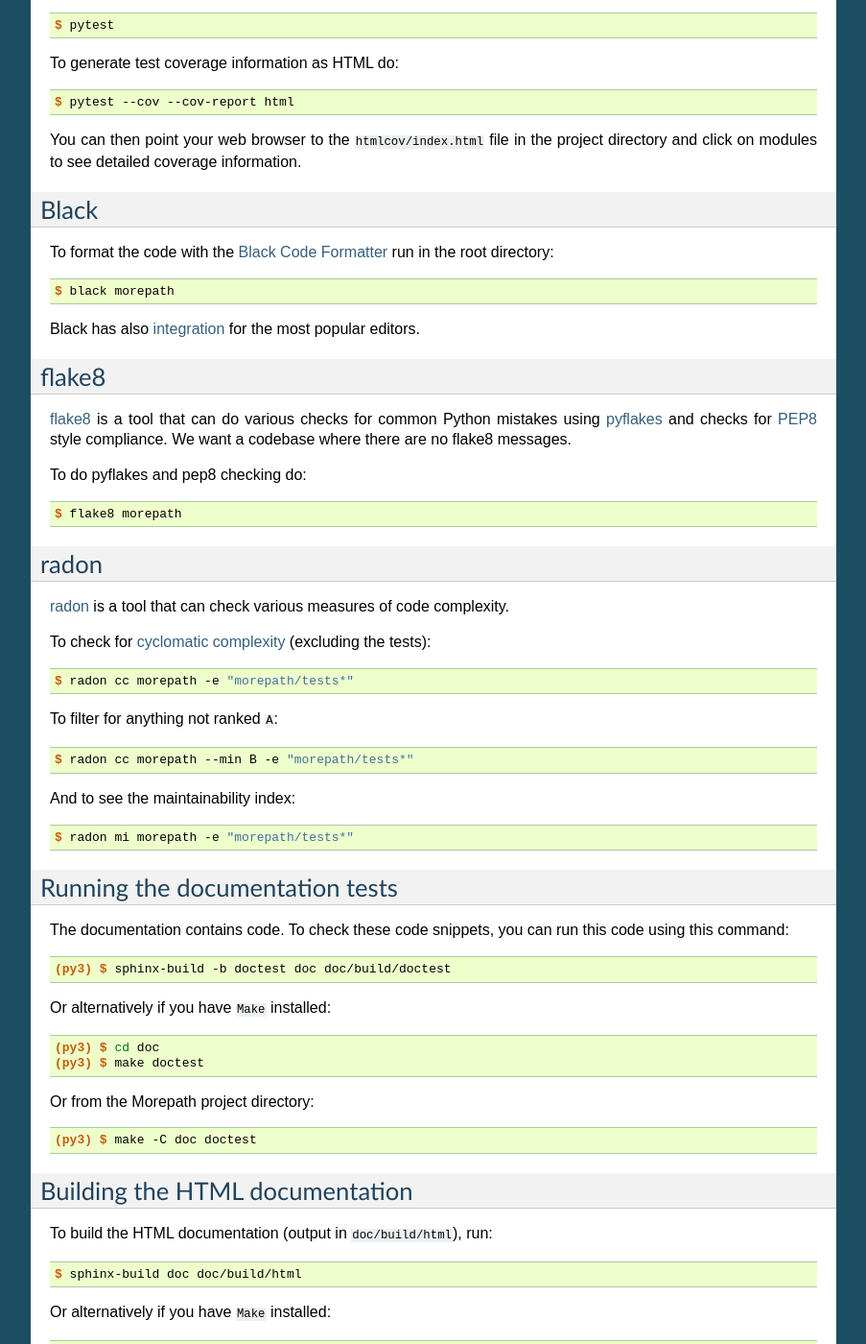
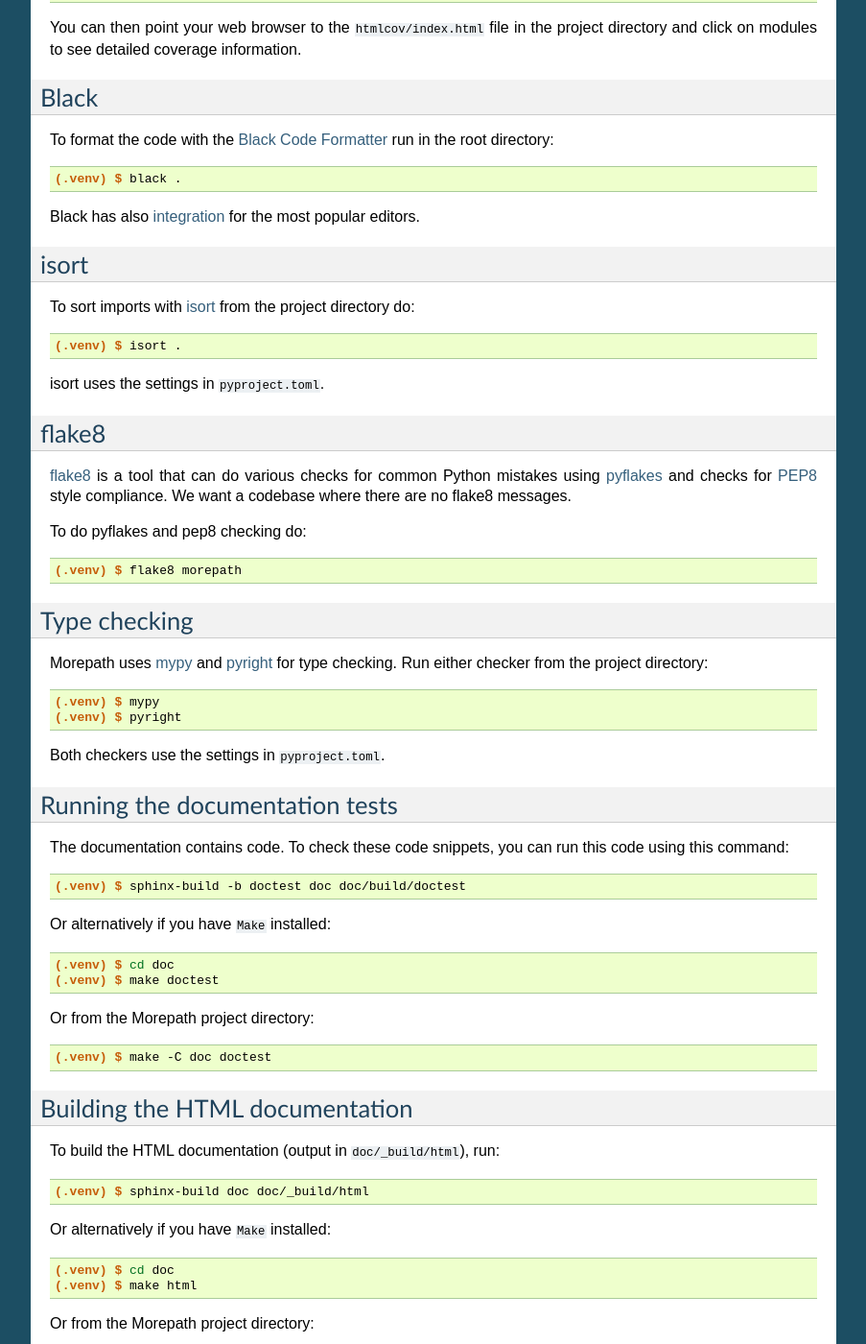
Before and after one commit to morepath/morepath, a Sphinx documentation site: the page built from doc/developing.rst, in a window 1280 px wide and 1400 px high, scrolled down 1247 px. Shown: the whole window at 96% size, without its empty margins (198-1101 px from the left). Built offline with Sphinx 7.4.7, drawn with Linux system fonts in a browser that asks for light colours; some of the changed text lies outside the part shown.

Commit message:
docs: update docs and adjust sphinx and readthedocs configuration

```diff
--- a/doc/conf.py
+++ b/doc/conf.py
@@ -26,9 +26,9 @@
 # Add any Sphinx extension module names here, as strings. They can be extensions
 # coming with Sphinx (named 'sphinx.ext.*') or your custom ones.
 extensions = [
+    "sphinx.ext.doctest",
     "sphinx.ext.autodoc",
     "sphinx.ext.intersphinx",
-    "sphinx.ext.doctest",
     "dectate.sphinxext",
 ]
 
@@ -41,9 +41,10 @@
     "reg": ("https://reg.readthedocs.io/en/latest", None),
     "importscan": ("https://importscan.readthedocs.io/en/latest", None),
     "dectate": ("https://dectate.readthedocs.io/en/latest", None),
-    "webob": ("https://docs.pylonsproject.org/projects/webob/en/stable", None),
+    "webob": ("https://docs.pylonsproject.org/projects/webob/en/latest", None),
     "bowerstatic": ("https://bowerstatic.readthedocs.io/en/latest", None),
     "webtest": ("https://webtest.readthedocs.io/en/latest", None),
+    "python": ("https://docs.python.org/3/", None),
 }
 
 # Add any paths that contain templates here, relative to this directory.
@@ -61,6 +62,7 @@
 # General information about the project.
 project = "Morepath"
 copyright = "2013-2016, Morepath developers"
+author = "Morepath developers"
 
 # The version info for the project you're documenting, acts as replacement for
 # |version| and |release|, also used in various other places throughout the
@@ -72,25 +74,18 @@
 except metadata.PackageNotFoundError:
     # Fallback for ReadTheDocs and other environments where the package isn't installed
     # Try to get version from pyproject.toml
-    import os
     import re
 
     try:
-        pyproject_path = os.path.join(
-            os.path.dirname(__file__), "..", "pyproject.toml"
-        )
+        pyproject_path = os.path.join(os.path.dirname(__file__), "..", "pyproject.toml")
         with open(pyproject_path) as f:
             content = f.read()
         # Simple regex to extract version
         version_match = re.search(r'version\s*=\s*["\']([^"\']+)["\']', content)
-        if version_match:
-            version = version_match.group(1)
-        else:
-            version = "unknown"
+        version = version_match.group(1) if version_match else "0.0.0"
     except (FileNotFoundError, Exception):
-        version = "unknown"
+        version = "0.0.0"
 # The full version, including alpha/beta/rc tags.
-# the full version, including alpha/beta/rc tags
 release = version
 
 # The language for content autogenerated by Sphinx. Refer to documentation
@@ -105,7 +100,7 @@
 
 # List of patterns, relative to source directory, that match files and
 # directories to ignore when looking for source files.
-exclude_patterns = ["build"]
+exclude_patterns = ["_build"]
 
 # The reST default role (used for this markup: `text`) to use for all documents.
 # default_role = None
@@ -161,7 +156,7 @@
 # Add any paths that contain custom static files (such as style sheets) here,
 # relative to this directory. They are copied after the builtin static files,
 # so a file named "default.css" will overwrite the builtin "default.css".
-html_static_path = []
+html_static_path: list[str] = []
 
 # If not '', a 'Last updated on:' timestamp is inserted at every page bottom,
 # using the given strftime format.
@@ -210,7 +205,7 @@
 
 # -- Options for LaTeX output --------------------------------------------------
 
-latex_elements = {
+latex_elements: dict[str, str] = {
     # The paper size ('letterpaper' or 'a4paper').
     # 'papersize': 'letterpaper',
     # The font size ('10pt', '11pt' or '12pt').
@@ -223,10 +218,10 @@
 # (source start file, target name, title, author, documentclass [howto/manual]).
 latex_documents = [
     (
-        "toc",
+        master_doc,
         "Morepath.tex",
         "Morepath Documentation",
-        "Morepath developers",
+        author,
         "manual",
     ),
 ]
@@ -256,9 +251,7 @@
 
 # One entry per manual page. List of tuples
 # (source start file, name, description, authors, manual section).
-man_pages = [
-    ("index", "morepath", "Morepath Documentation", ["Morepath developers"], 1)
-]
+man_pages = [("index", "morepath", "Morepath Documentation", [author], 1)]
 
 # If true, show URL addresses after external links.
 # man_show_urls = False
@@ -271,10 +264,10 @@
 #  dir menu entry, description, category)
 texinfo_documents = [
     (
-        "index",
+        master_doc,
         "Morepath",
         "Morepath Documentation",
-        "Morepath developers",
+        author,
         "Morepath",
         "One line description of project.",
         "Miscellaneous",
--- a/doc/developing.rst
+++ b/doc/developing.rst
@@ -23,24 +23,18 @@
 
   $ cd morepath
 
-Make sure you have virtualenv_ installed.
+Create a new virtualenv inside the morepath directory::
 
-Create a new virtualenv for Python 3 inside the morepath directory::
-
-  $ virtualenv -p python3 env/py3
+  $ python -m venv --upgrade-deps .venv
 
 Activate the virtualenv::
 
-  $ source env/py3/bin/activate
-
-Make sure you have recent setuptools and pip installed::
-
-  $ pip install -U setuptools pip
+  $ source .venv/bin/activate
 
 Install the various dependencies and development tools from
 requirements/develop.txt::
 
-  $ pip install -Ur requirements/develop.txt --src src
+  (.venv) $ pip install -Ur requirements/develop.txt --src src
 
 This needs your ssh key installed in github_ to work.
 
@@ -64,20 +56,20 @@
 We're using Black_ for formatting the code and it's recommended to
 install the `pre-commit hook`_ for Black integration before committing::
 
-  $ pre-commit install
+  (.venv) $ pre-commit install
 
-.. _`pre-commit hook`: https://black.readthedocs.io/en/stable/version_control_integration.html
+.. _`pre-commit hook`: https://black.readthedocs.io/en/stable/integrations/source_version_control.html
 
 Running the tests
 -----------------
 
 You can run the tests using `pytest`_::
 
-  $ pytest
+  (.venv) $ pytest
 
 To generate test coverage information as HTML do::
 
-  $ pytest --cov --cov-report html
+  (.venv) $ pytest --cov --cov-report html
 
 You can then point your web browser to the ``htmlcov/index.html`` file
 in the project directory and click on modules to see detailed coverage
@@ -90,12 +82,23 @@
 
 To format the code with the `Black Code Formatter`_ run in the root directory::
 
-  $ black morepath
+  (.venv) $ black .
 
 Black has also integration_ for the most popular editors.
 
 .. _`Black Code Formatter`: https://black.readthedocs.io
 .. _integration: https://black.readthedocs.io/en/stable/editor_integration.html
+
+isort
+-----
+
+To sort imports with isort_ from the project directory do::
+
+  (.venv) $ isort .
+
+isort uses the settings in ``pyproject.toml``.
+
+.. _isort: https://pycqa.github.io/isort/
 
 flake8
 ------
@@ -106,34 +109,26 @@
 
 To do pyflakes and pep8 checking do::
 
-  $ flake8 morepath
+  (.venv) $ flake8 morepath
 
-.. _flake8: https://pypi.python.org/pypi/flake8
-
-.. _pyflakes: https://pypi.python.org/pypi/pyflakes
-
+.. _flake8: https://pypi.org/project/flake8
+.. _pyflakes: https://pypi.org/project/pyflakes
 .. _pep8: https://peps.python.org/pep-0008
 
-radon
------
+Type checking
+-------------
 
-radon_ is a tool that can check various measures of code complexity.
+Morepath uses mypy_ and pyright_ for type checking. Run either checker
+from the project directory::
 
-To check for `cyclomatic complexity`_ (excluding the tests)::
+  (.venv) $ mypy
+  (.venv) $ pyright
 
-  $ radon cc morepath -e "morepath/tests*"
+Both checkers use the settings in ``pyproject.toml``.
 
-To filter for anything not ranked ``A``::
+.. _mypy: https://mypy.readthedocs.io/
+.. _pyright: https://microsoft.github.io/pyright/
 
-  $ radon cc morepath --min B -e "morepath/tests*"
-
-And to see the maintainability index::
-
-  $ radon mi morepath -e "morepath/tests*"
-
-.. _radon: https://radon.readthedocs.io/en/latest/commandline.html
-
-.. _`cyclomatic complexity`: https://en.wikipedia.org/wiki/Cyclomatic_complexity
 
 Running the documentation tests
 -------------------------------
@@ -141,32 +136,32 @@
 The documentation contains code. To check these code snippets, you
 can run this code using this command::
 
-  (py3) $ sphinx-build -b doctest doc doc/build/doctest
+  (.venv) $ sphinx-build -b doctest doc doc/build/doctest
 
 Or alternatively if you have ``Make`` installed::
 
-  (py3) $ cd doc
-  (py3) $ make doctest
+  (.venv) $ cd doc
+  (.venv) $ make doctest
 
 Or from the Morepath project directory::
 
-  (py3) $ make -C doc doctest
+  (.venv) $ make -C doc doctest
 
 Building the HTML documentation
 -------------------------------
 
-To build the HTML documentation (output in ``doc/build/html``), run::
+To build the HTML documentation (output in ``doc/_build/html``), run::
 
-  $ sphinx-build doc doc/build/html
+  (.venv) $ sphinx-build doc doc/_build/html
 
 Or alternatively if you have ``Make`` installed::
 
-  $ cd doc
-  $ make html
+  (.venv) $ cd doc
+  (.venv) $ make html
 
 Or from the Morepath project directory::
 
-  $ make -C doc html
+  (.venv) $ make -C doc html
 
 Developing Reg, Dectate or Importscan
 -------------------------------------
@@ -178,8 +173,8 @@
 
 If you want to run the tests for one of them, let's say Reg, do::
 
-  $ cd src/reg
-  $ pytest
+  (.venv) $ cd src/reg
+  (.venv) $ pytest
 
 Tox
 ---
@@ -191,29 +186,29 @@
 
 First you should install all Python versions which you want to
 test. The versions which are not installed will be skipped. You should
-at least install Python 3.11 which is required by flake8, coverage and
-doctests.
+at least install Python 3.14 which is required by flake8, coverage,
+doctests, mypy and pyright.
 
 One tool you can use to install multiple versions of Python is pyenv_.
 
 To find out which test environments are defined for Morepath in tox.ini run::
 
-  $ tox -l
+  (.venv) $ tox -l
 
 You can run all tox tests with::
 
-  $ tox
+  (.venv) $ tox
 
 You can also specify a test environment to run e.g.::
 
-  $ tox -e py311
-  $ tox -e lint
-  $ tox -e docs
+  (.venv) $ tox -e py311
+  (.venv) $ tox -e lint
+  (.venv) $ tox -e docs
 
 To find out which dependencies and which versions
 tox installs in the testenv, you can use::
 
-  $ tox -e freeze
+  (.venv) $ tox -e freeze
 
 .. _pyenv: https://github.com/yyuu/pyenv
 
--- a/doc/internals/autosetup.rst
+++ b/doc/internals/autosetup.rst
@@ -2,8 +2,6 @@
 ==================================================
 
 .. automodule:: morepath.autosetup
-
-.. autofunction:: morepath.autosetup.import_package
 
 .. autofunction:: morepath.autosetup.import_package
 
--- a/doc/internals/path.rst
+++ b/doc/internals/path.rst
@@ -14,5 +14,3 @@
 .. autofunction:: get_arguments
 
 .. autofunction:: filter_arguments
-
-.. autofunction:: fixed_urlencode
--- a/doc/templates.rst
+++ b/doc/templates.rst
@@ -204,7 +204,7 @@
   * The ``original_render`` function as passed into the view
     decorator, so ``render_html`` for instance. It takes the content
     to render and the request and returns a webob response object.
-    then passed along to Chameleon.
+    then passed along to Chameleon / Jinja2.
 
   The decorated function needs to return a ``render`` function which
   takes the content to render (output from view function) and the
```
Also changed, not shown: other parts of doc/developing.rst (+1 -3 lines), .readthedocs.yaml, 1 other file.
